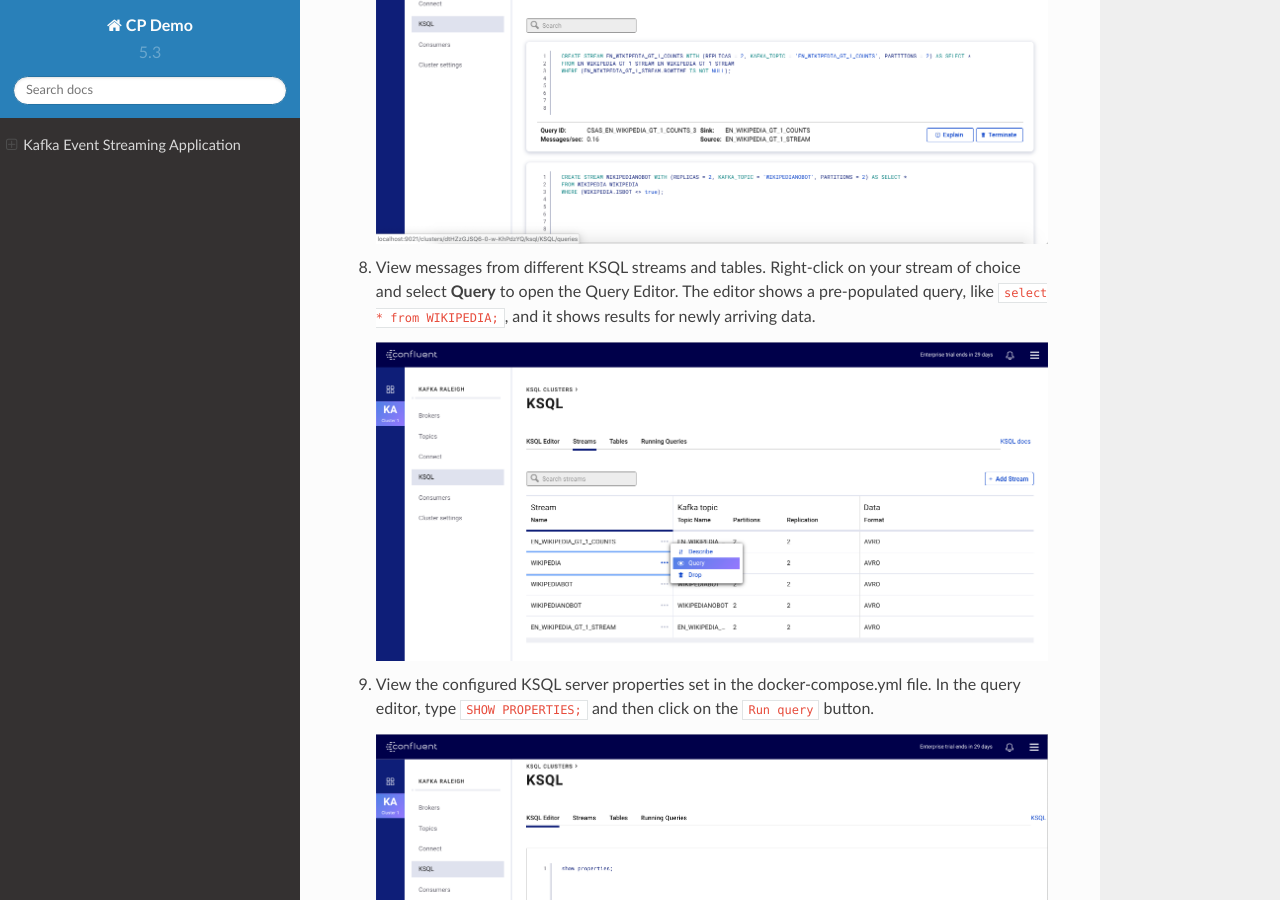
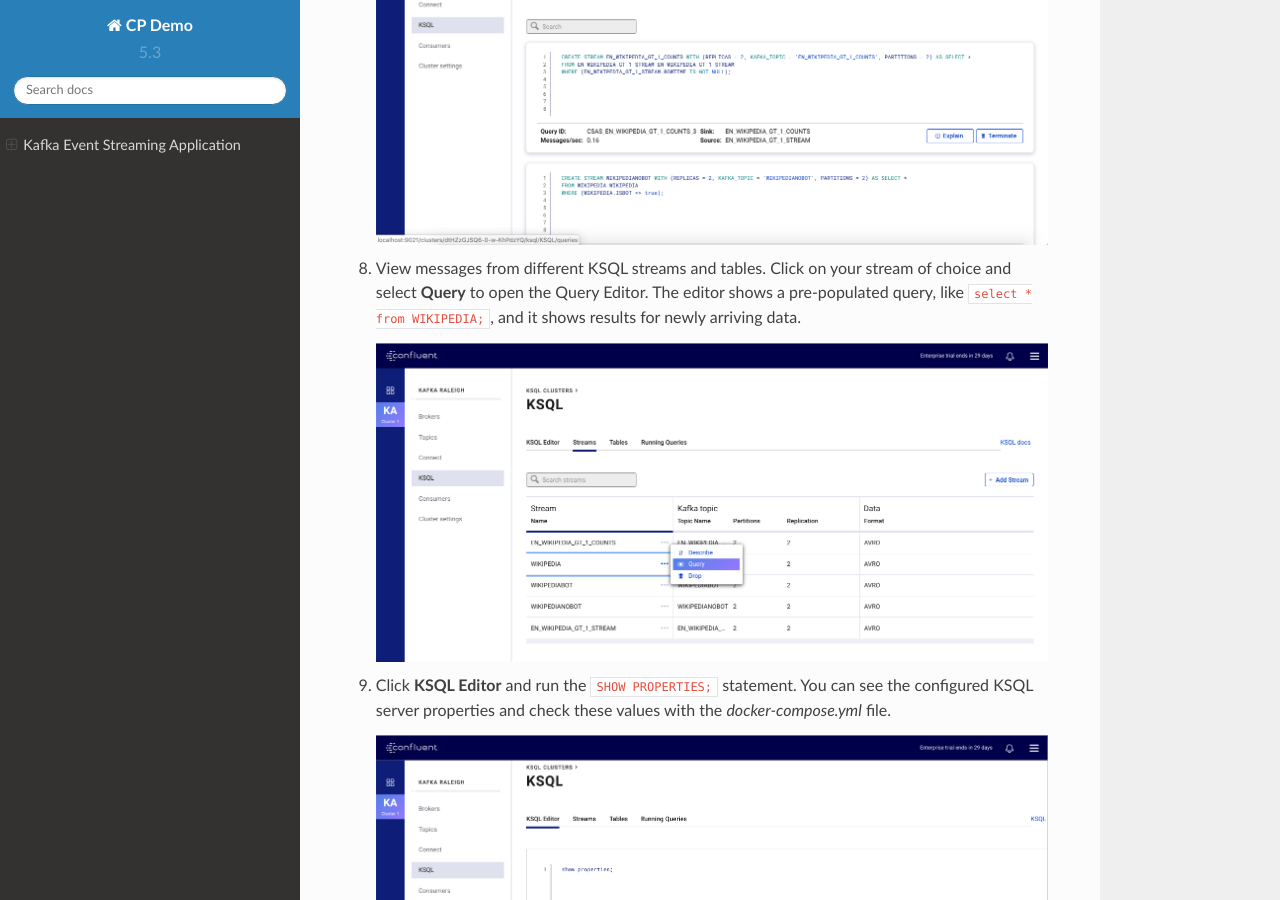
Before and after one commit to confluentinc/cp-demo, a Sphinx documentation site: the page built from docs/index.rst, in a window 1280 px wide and 900 px high, scrolled down 11706 px. Built offline with Sphinx 7.4.7 and the Read the Docs theme 2.0.0, drawn with Linux system fonts in a browser that asks for light colours; some of the changed text lies outside the part shown.

Commit message:
Addressing additional feedback

```diff
--- a/docs/index.rst
+++ b/docs/index.rst
@@ -137,7 +137,7 @@
    .. figure:: images/topic_settings.png
       :alt: image
 
-8. Click the **+ Add a topic** button on the top right to create a new topic in your Kafka cluster. You can also view and edit settings of Kafka topics in the cluster. Read more on |c3| `topic management <https://docs.confluent.io/current/control-center/docs/topics.html>`__.
+8. Return to the ``All topics`` view and click the **+ Add a topic** button on the top right to create a new topic in your Kafka cluster. You can also view and edit settings of Kafka topics in the cluster. Read more on |c3| `topic management <https://docs.confluent.io/current/control-center/docs/topics.html>`__.
 
       .. figure:: images/create_topic.png
          :alt: image
@@ -267,12 +267,12 @@
    .. figure:: images/ksql_queries_list.png
       :alt: image
 
-8. View messages from different KSQL streams and tables. Right-click on your stream of choice and select **Query** to open the Query Editor. The editor shows a pre-populated query, like ``select * from WIKIPEDIA;``, and it shows results for newly arriving data.
+8. View messages from different KSQL streams and tables. Click on your stream of choice and select **Query** to open the Query Editor. The editor shows a pre-populated query, like ``select * from WIKIPEDIA;``, and it shows results for newly arriving data.
 
    .. figure:: images/ksql_query_topic.png
       :alt: image
 
-9. View the configured KSQL server properties set in the docker-compose.yml file. In the query editor, type ``SHOW PROPERTIES;`` and then click on the ``Run query`` button.
+9. Click **KSQL Editor** and run the ``SHOW PROPERTIES;`` statement. You can see the configured KSQL server properties and check these values with the `docker-compose.yml` file.
 
    .. figure:: images/ksql_properties.png
       :alt: image
```
